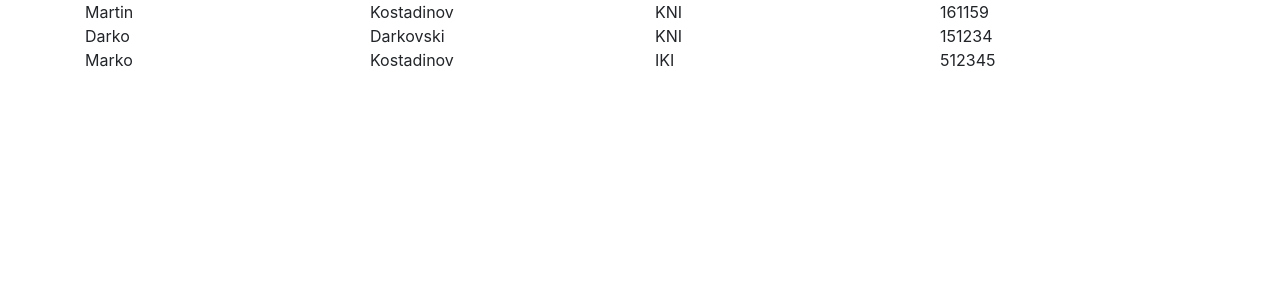
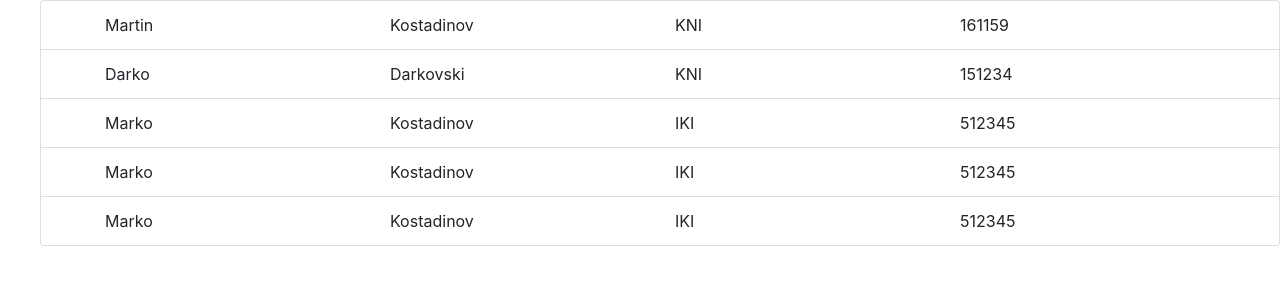
Before and after one commit to kmartin62/WP, a React (Create React App) app in the folder react-app/: page / in a window 1280 px wide. Shown: the top 300 px of the page. Built offline with nearby package versions, Linux system fonts and the light colour scheme.

Commit message:
Iterate through array of objects

```diff
--- a/react-app/src/Components/App/App.js
+++ b/react-app/src/Components/App/App.js
@@ -1,5 +1,8 @@
 import React, { Component } from 'react';
 import StudentItem from '../StudentItem/StudentItem.js';
+import {listStudents} from "../../repository/studentRepository";
+import StudentList from "../StudentList/StudentList.js";
+
 
 import './App.css';
 
@@ -8,37 +11,17 @@ class App extends Component {
     constructor(props){
         super(props);
 
+        this.state = {
+            student: listStudents()
+        }
 
     }
 
   render() {
 
-      let student1 = {
-          Ime: "Martin",
-          Prezime: "Kostadinov",
-          Nasoka: "KNI",
-          Indeks: "161159"
-      }
-
-      let student2 = {
-          Ime: "Darko",
-          Prezime: "Darkovski",
-          Nasoka: "KNI",
-          Indeks: "151234"
-      }
-
-      let student3 = {
-          Ime: "Marko",
-          Prezime: "Kostadinov",
-          Nasoka: "IKI",
-          Indeks: "512345"
-      }
-
     return (
         <div>
-        <StudentItem student={student1}/>
-        <StudentItem student={student2}/>
-            <StudentItem student={student3}/>
+        <StudentList items={this.state.student}/>
         </div>
     );
 
--- a/react-app/src/Components/StudentItem/StudentItem.js
+++ b/react-app/src/Components/StudentItem/StudentItem.js
@@ -9,14 +9,16 @@ export default class StudentItem extends React.Component {
 
     render() {
         return (
+            <li key="{this.props.student.Indeks" className="list-group-item">
             <div className="container">
                 <div className="row">
-            <div className="col-sm">{this.props.student.Ime}</div>
-            <div className="col-sm">{this.props.student.Prezime}</div>
-            <div className="col-sm">{this.props.student.Nasoka}</div>
-                    <div className="col-sm">{this.props.student.Indeks}</div>
+            <div className="col-sm">{this.props.item.Ime}</div>
+            <div className="col-sm">{this.props.item.Prezime}</div>
+            <div className="col-sm">{this.props.item.Nasoka}</div>
+                    <div className="col-sm">{this.props.item.Indeks}</div>
                 </div>
             </div>
+        </li>
     );
 
 
--- /dev/null
+++ b/react-app/src/Components/StudentList/StudentList.js
@@ -0,0 +1,29 @@
+import React from 'react'
+import StudentItem from "../StudentItem/StudentItem";
+
+export default class StudentList extends React.Component{
+
+    constructor(props){
+        super(props);
+    }
+
+    render(){
+
+        const listItems = this.props.items.map((item, index) => {
+            return (
+                <StudentItem key={index} item={item}/>
+            )
+        })
+
+
+        return (
+            <div>
+                <ul>
+                    {listItems}
+                </ul>
+            </div>
+        )
+
+    }
+
+}
--- a/react-app/src/repository/studentRepository.js
+++ b/react-app/src/repository/studentRepository.js
@@ -5,6 +5,34 @@ export const listStudents = () =>{
             Prezime: "Kostadinov",
             Nasoka: "KNI",
             Indeks: "161159"
+        },
+
+        {
+            Ime: "Darko",
+            Prezime: "Darkovski",
+            Nasoka: "KNI",
+            Indeks: "151234"
+        },
+
+        {
+            Ime: "Marko",
+            Prezime: "Kostadinov",
+            Nasoka: "IKI",
+            Indeks: "512345"
+        },
+
+        {
+            Ime: "Marko",
+            Prezime: "Kostadinov",
+            Nasoka: "IKI",
+            Indeks: "512345"
+        },
+
+        {
+            Ime: "Marko",
+            Prezime: "Kostadinov",
+            Nasoka: "IKI",
+            Indeks: "512345"
         }
     ]
 }
```
